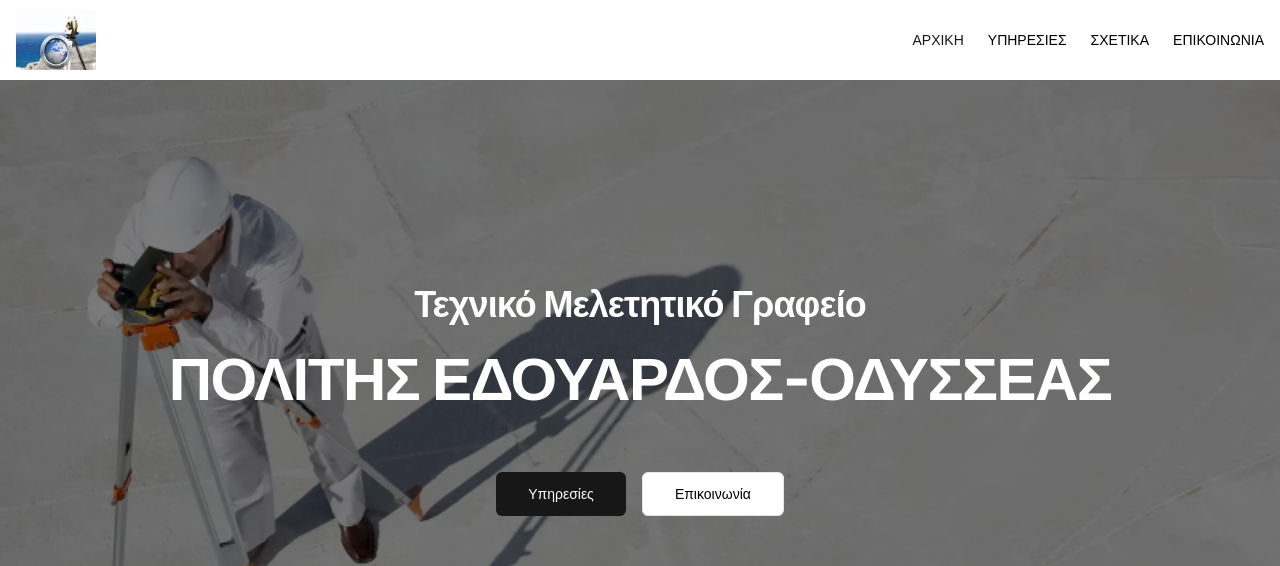
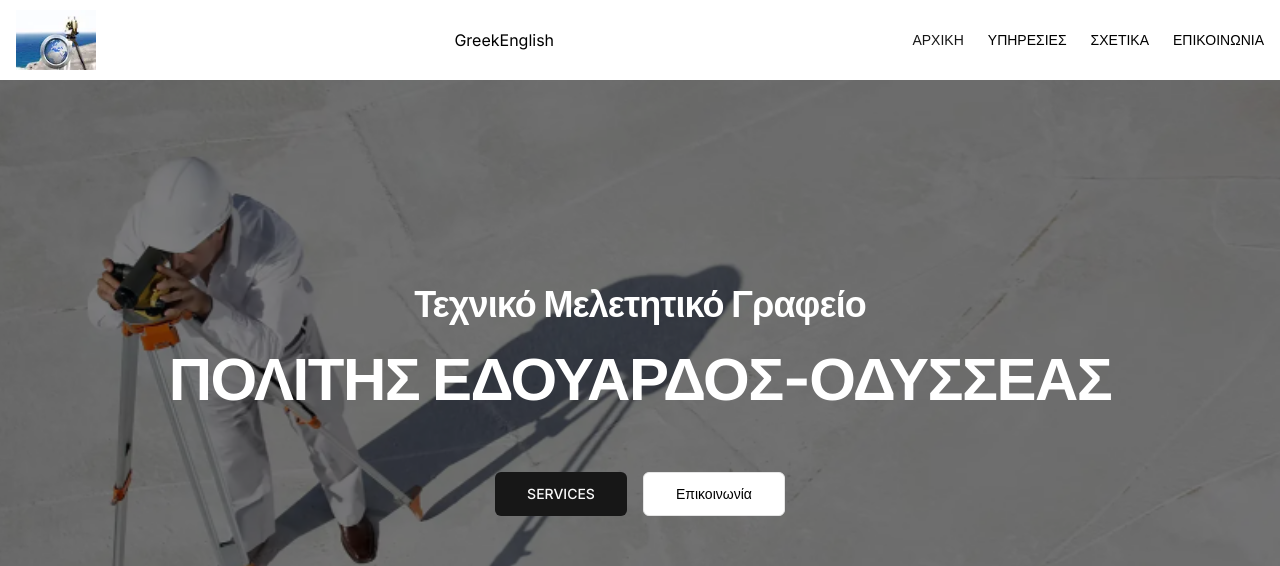
Before and after one commit to DeanPol/toposite, a Next.js app: page / in a window 1280 px wide. Shown: the top 566 px of the page. Built offline with nearby package versions, Linux system fonts and the light colour scheme.

Commit message:
Intergrated i18next for language switching

```diff
--- a/app/page.tsx
+++ b/app/page.tsx
@@ -8,6 +8,17 @@ import { Carousel, CarouselContent, CarouselItem } from "@/components/carousel";
 import { cn } from "@/lib/utils";
 import { useState, useEffect } from "react";
 import { useRouter, useSearchParams } from "next/navigation";
+
+import '../i18n'
+import {useTranslation} from 'react-i18next'
+
+interface Languages{
+  [key: string]: {nativeName: string}
+}
+const lngs: Languages = {
+  el: {nativeName: 'Greek'},
+  en: {nativeName: 'English'}
+}
 
 const navigation = [
   { name: "ΑΡΧΙΚΗ", href: "#home" },
@@ -107,6 +118,8 @@ export default function Home() {
   const [activeSection, setActiveSection] = useState(0);
   const sections = ["home", "services", "about", "contact"];
 
+  const {t, i18n} = useTranslation();
+
   useEffect(() => {
     const handleScroll = () => {
       setIsScrolled(window.scrollY > 0);
@@ -157,6 +170,12 @@ export default function Home() {
                 width={80}
               />
             </button>
+
+            <div>
+            {Object.entries(lngs).map(([key, value]) => (
+              <button type="submit" key={key} onClick={()=> i18n.changeLanguage(key)} disabled={i18n.resolvedLanguage === key}>{value.nativeName}</button>
+            ))}
+          </div>
 
             {/* Desktop Navigation */}
             <div className="hidden md:flex items-center gap-6">
@@ -244,7 +263,7 @@ export default function Home() {
                     className="mr-4"
                     onClick={() => handleNavigation(1)}
                   >
-                    Υπηρεσίες
+                    {t('services')}
                   </Button>
                   <Button
                     size="lg"
--- /dev/null
+++ b/components/LanguageSwitcher/index.tsx
@@ -0,0 +1,19 @@
+export default function LanguageSwitcher() {
+
+  interface Languages{
+    [key: string]: {nativeName: string}
+  }
+  const lngs = {
+    el: {nativeName: 'Greek'},
+    en: {nativeName: 'English'}
+  }
+
+  return (
+    <div>
+      {lngs.map((lng) => (
+        <button></button>
+      ))}
+    </div>
+
+  );
+}
--- /dev/null
+++ b/i18n.js
@@ -0,0 +1,22 @@
+import i18next from 'i18next'
+import { initReactI18next } from 'react-i18next'
+import LanguageDetector  from 'i18next-browser-languagedetector'
+
+i18next
+.use(initReactI18next)
+.use(LanguageDetector)
+.init({
+  fallbackLng: 'el',
+  resources: {
+    el: {
+      translation: {
+        services: 'ΥΠΗΡΕΣΙΕΣ'
+      }
+    },
+    en: {
+      translation: {
+        services: 'SERVICES'
+      }
+    }
+  }
+})
--- a/package.json
+++ b/package.json
@@ -19,12 +19,15 @@
     "embla-carousel-react": "^8.5.2",
     "eslint": "8.49.0",
     "eslint-config-next": "13.5.1",
+    "i18next": "^24.2.3",
+    "i18next-browser-languagedetector": "^8.0.4",
     "lucide-react": "^0.446.0",
     "next": "^15.1.5",
     "next-themes": "^0.3.0",
     "react": "18.2.0",
     "react-dom": "18.2.0",
     "react-hook-form": "^7.53.0",
+    "react-i18next": "^15.4.1",
     "tailwind-merge": "^2.5.2",
     "tailwindcss": "3.3.3",
     "tailwindcss-animate": "^1.0.7",
```
Also changed, not shown: public/locales/el/common.json (added, +8 -0 lines), public/locales/en/common.json (added, +8 -0 lines), 1 other file (tests, documents, lock files or other folders).
